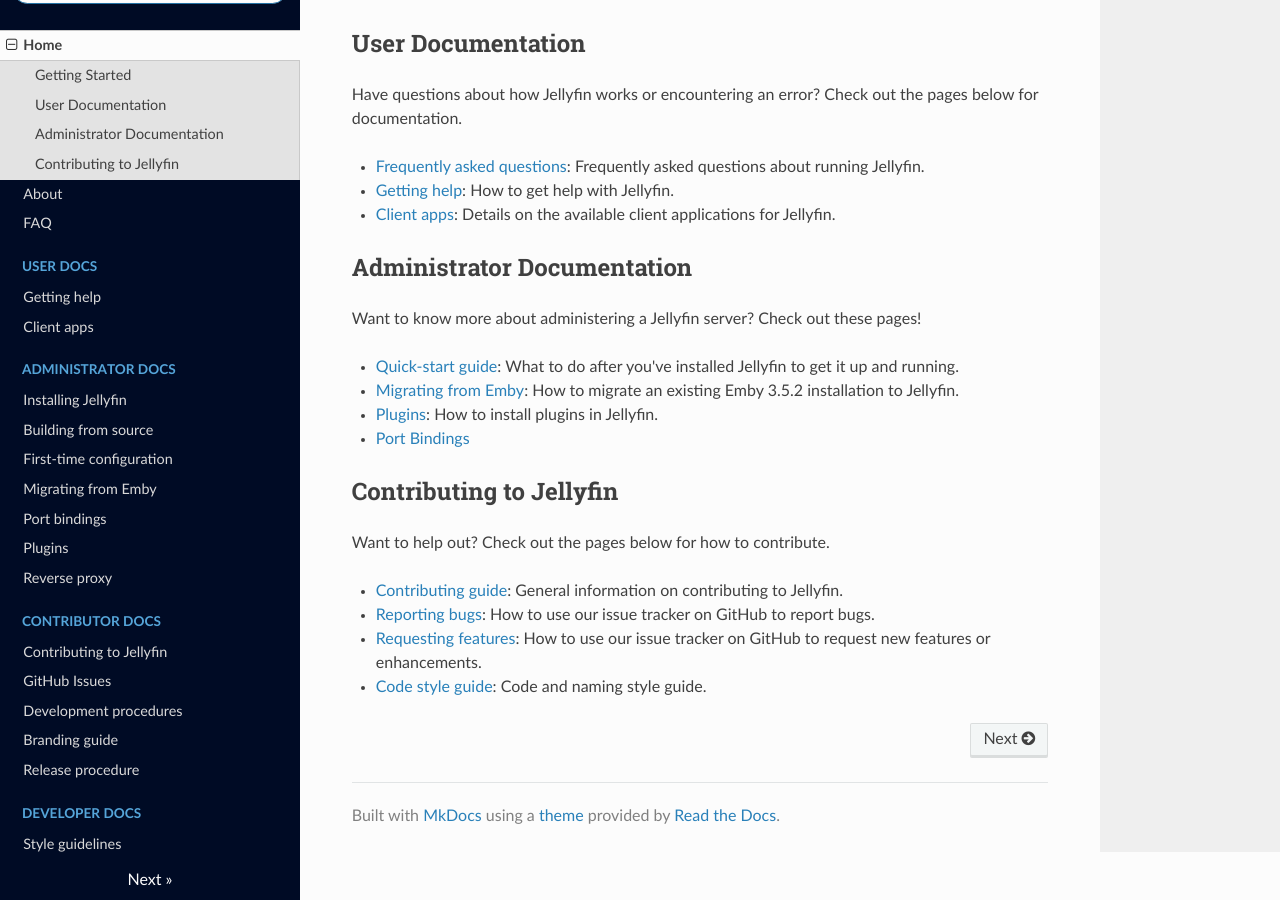
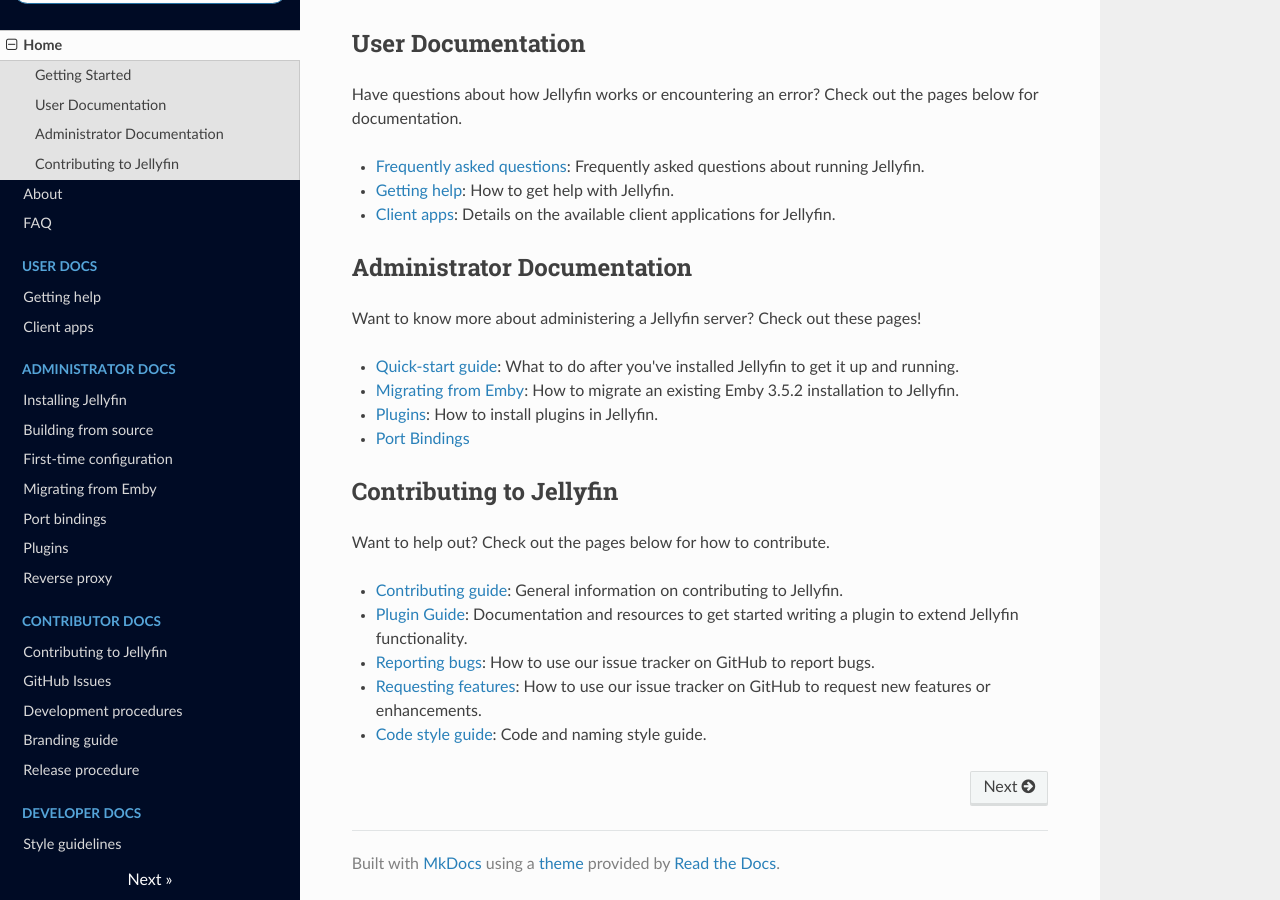
Before and after one commit to jellyfin-archive/jellyfin-docs, an MkDocs documentation site: the page built from docs/index.md, in a window 1280 px wide and 900 px high, scrolled down 1353 px. Built offline with MkDocs 1.6.1, drawn with Linux system fonts in a browser that asks for light colours; nearby versions of some CDN libraries; old or Windows-style settings are respelled for this version of MkDocs.

Commit message:
Added link to plugin template/guide

```diff
--- a/docs/index.md
+++ b/docs/index.md
@@ -62,6 +62,7 @@ Want to know more about administering a Jellyfin server? Check out these pages!
 Want to help out? Check out the pages below for how to contribute.
 
 * [Contributing guide](/contributor-docs/contributing): General information on contributing to Jellyfin.
+* [Plugin Guide](https://github.com/jellyfin/jellyfin-plugin-template): Documentation and resources to get started writing a plugin to extend Jellyfin functionality.
 * [Reporting bugs](/contributor-docs/issues#reporting-bugs): How to use our issue tracker on GitHub to report bugs.
 * [Requesting features](/contributor-docs/issues#requesting-features): How to use our issue tracker on GitHub to request new features or enhancements.
 * [Code style guide](/developer-docs/coding-style): Code and naming style guide.
```
